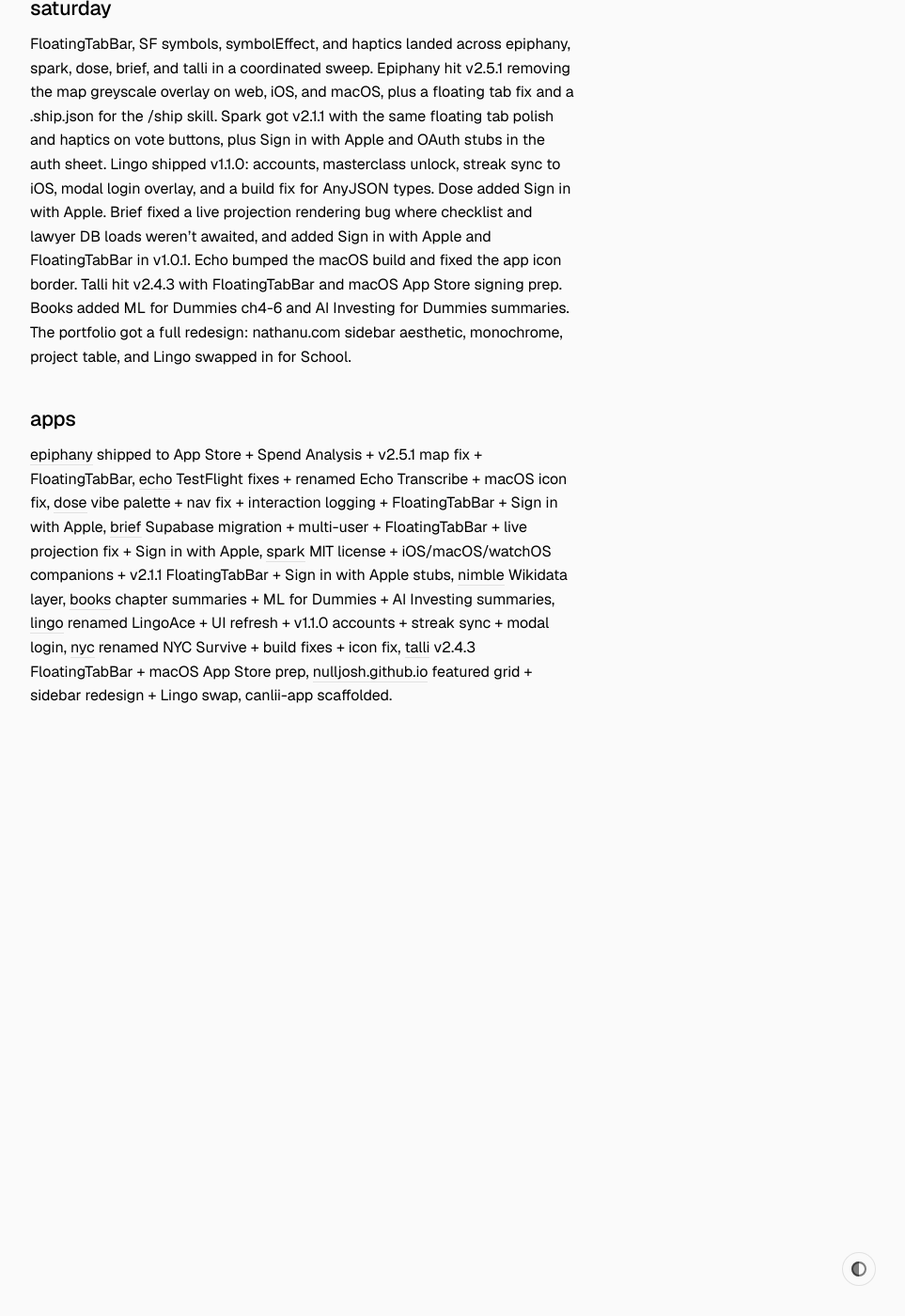
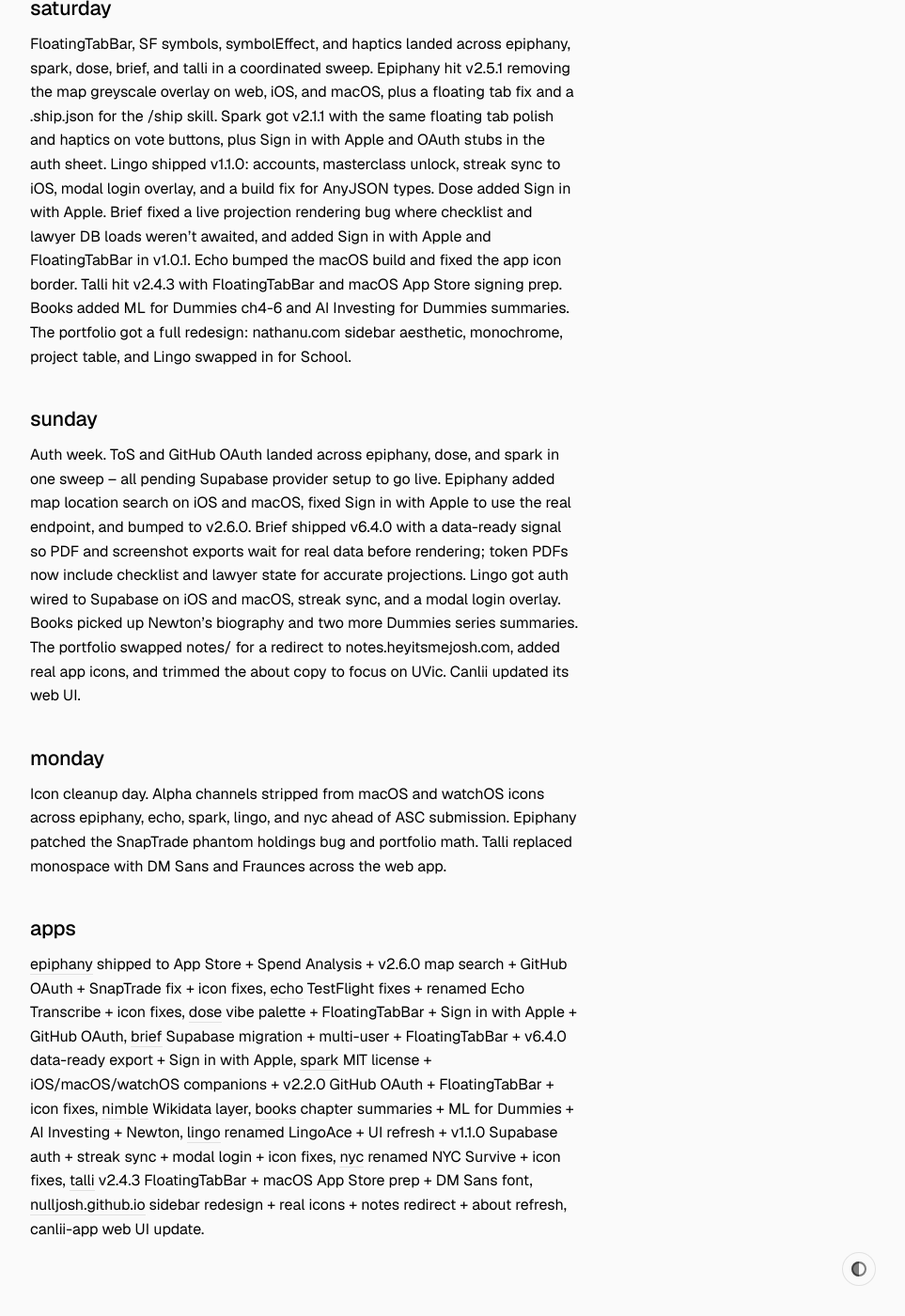
Before and after one commit to nulljosh/inkpress, a Jekyll site: the page built from _posts/2026-06-26-week.md, in a window 1280 px wide and 1400 px high, scrolled down 1820 px. Shown: the whole window at 94% size, without its empty margins (316-1279 px from the left). Built offline with Jekyll 4.4.1, drawn with Linux system fonts in a browser that asks for light colours; before the commit the page ends 2653 px from its top, so only the background shows below that.

Commit message:
journal: refresh week of 2026-06-26 — sunday auth sweep + monday icon fixes

```diff
--- a/_posts/2026-06-26-week.md
+++ b/_posts/2026-06-26-week.md
@@ -33,6 +33,14 @@
 
 FloatingTabBar, SF symbols, symbolEffect, and haptics landed across epiphany, spark, dose, brief, and talli in a coordinated sweep. Epiphany hit v2.5.1 removing the map greyscale overlay on web, iOS, and macOS, plus a floating tab fix and a .ship.json for the /ship skill. Spark got v2.1.1 with the same floating tab polish and haptics on vote buttons, plus Sign in with Apple and OAuth stubs in the auth sheet. Lingo shipped v1.1.0: accounts, masterclass unlock, streak sync to iOS, modal login overlay, and a build fix for AnyJSON types. Dose added Sign in with Apple. Brief fixed a live projection rendering bug where checklist and lawyer DB loads weren't awaited, and added Sign in with Apple and FloatingTabBar in v1.0.1. Echo bumped the macOS build and fixed the app icon border. Talli hit v2.4.3 with FloatingTabBar and macOS App Store signing prep. Books added ML for Dummies ch4-6 and AI Investing for Dummies summaries. The portfolio got a full redesign: nathanu.com sidebar aesthetic, monochrome, project table, and Lingo swapped in for School.
 
+## sunday
+
+Auth week. ToS and GitHub OAuth landed across epiphany, dose, and spark in one sweep -- all pending Supabase provider setup to go live. Epiphany added map location search on iOS and macOS, fixed Sign in with Apple to use the real endpoint, and bumped to v2.6.0. Brief shipped v6.4.0 with a data-ready signal so PDF and screenshot exports wait for real data before rendering; token PDFs now include checklist and lawyer state for accurate projections. Lingo got auth wired to Supabase on iOS and macOS, streak sync, and a modal login overlay. Books picked up Newton's biography and two more Dummies series summaries. The portfolio swapped notes/ for a redirect to notes.heyitsmejosh.com, added real app icons, and trimmed the about copy to focus on UVic. Canlii updated its web UI.
+
+## monday
+
+Icon cleanup day. Alpha channels stripped from macOS and watchOS icons across epiphany, echo, spark, lingo, and nyc ahead of ASC submission. Epiphany patched the SnapTrade phantom holdings bug and portfolio math. Talli replaced monospace with DM Sans and Fraunces across the web app.
+
 ## apps
 
-[epiphany](https://github.com/nulljosh/epiphany) shipped to App Store + Spend Analysis + v2.5.1 map fix + FloatingTabBar, [echo](https://github.com/nulljosh/echo) TestFlight fixes + renamed Echo Transcribe + macOS icon fix, [dose](https://github.com/nulljosh/dose) vibe palette + nav fix + interaction logging + FloatingTabBar + Sign in with Apple, [brief](https://github.com/nulljosh/brief) Supabase migration + multi-user + FloatingTabBar + live projection fix + Sign in with Apple, [spark](https://github.com/nulljosh/spark) MIT license + iOS/macOS/watchOS companions + v2.1.1 FloatingTabBar + Sign in with Apple stubs, [nimble](https://github.com/nulljosh/nimble) Wikidata layer, [books](https://github.com/nulljosh/books) chapter summaries + ML for Dummies + AI Investing summaries, [lingo](https://github.com/nulljosh/lingo) renamed LingoAce + UI refresh + v1.1.0 accounts + streak sync + modal login, [nyc](https://github.com/nulljosh/nyc) renamed NYC Survive + build fixes + icon fix, [talli](https://github.com/nulljosh/talli) v2.4.3 FloatingTabBar + macOS App Store prep, [nulljosh.github.io](https://github.com/nulljosh/nulljosh.github.io) featured grid + sidebar redesign + Lingo swap, canlii-app scaffolded.
+[epiphany](https://github.com/nulljosh/epiphany) shipped to App Store + Spend Analysis + v2.6.0 map search + GitHub OAuth + SnapTrade fix + icon fixes, [echo](https://github.com/nulljosh/echo) TestFlight fixes + renamed Echo Transcribe + icon fixes, [dose](https://github.com/nulljosh/dose) vibe palette + FloatingTabBar + Sign in with Apple + GitHub OAuth, [brief](https://github.com/nulljosh/brief) Supabase migration + multi-user + FloatingTabBar + v6.4.0 data-ready export + Sign in with Apple, [spark](https://github.com/nulljosh/spark) MIT license + iOS/macOS/watchOS companions + v2.2.0 GitHub OAuth + FloatingTabBar + icon fixes, [nimble](https://github.com/nulljosh/nimble) Wikidata layer, [books](https://github.com/nulljosh/books) chapter summaries + ML for Dummies + AI Investing + Newton, [lingo](https://github.com/nulljosh/lingo) renamed LingoAce + UI refresh + v1.1.0 Supabase auth + streak sync + modal login + icon fixes, [nyc](https://github.com/nulljosh/nyc) renamed NYC Survive + icon fixes, [talli](https://github.com/nulljosh/talli) v2.4.3 FloatingTabBar + macOS App Store prep + DM Sans font, [nulljosh.github.io](https://github.com/nulljosh/nulljosh.github.io) sidebar redesign + real icons + notes redirect + about refresh, canlii-app web UI update.
```
